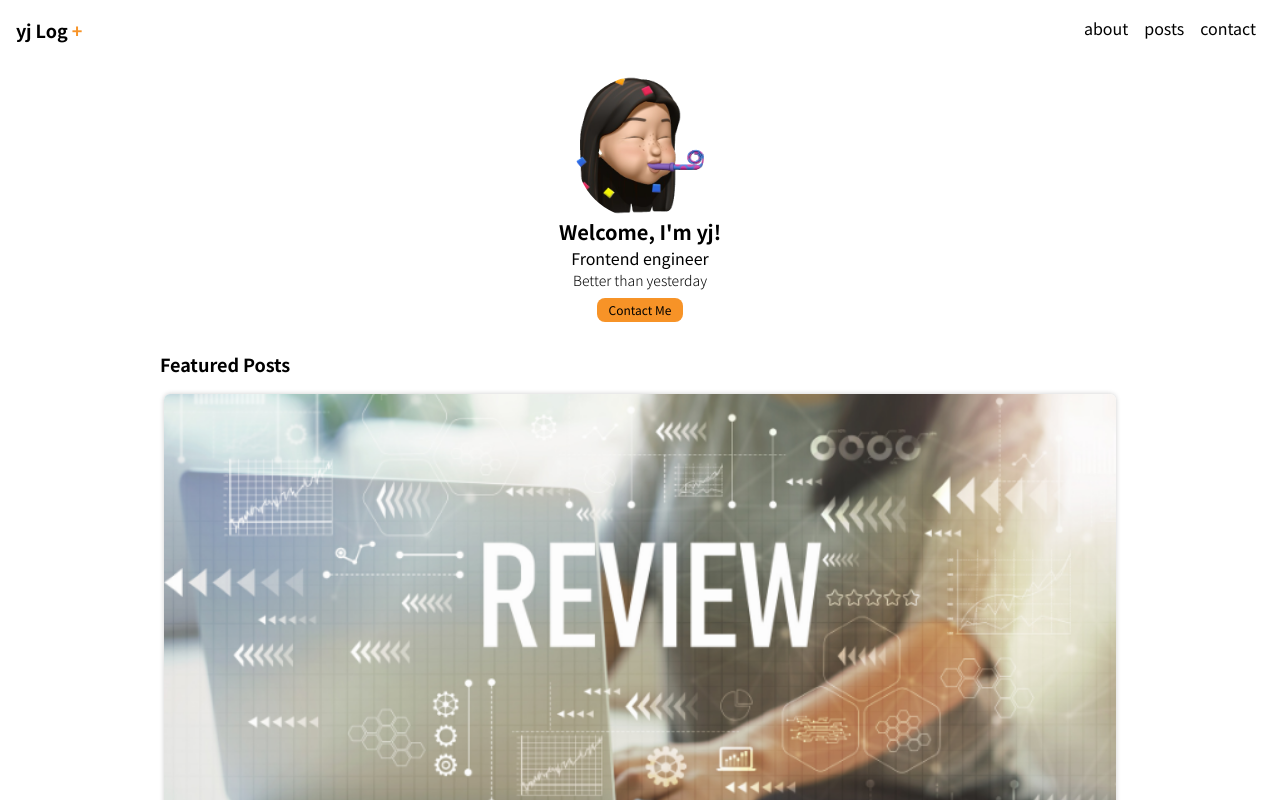
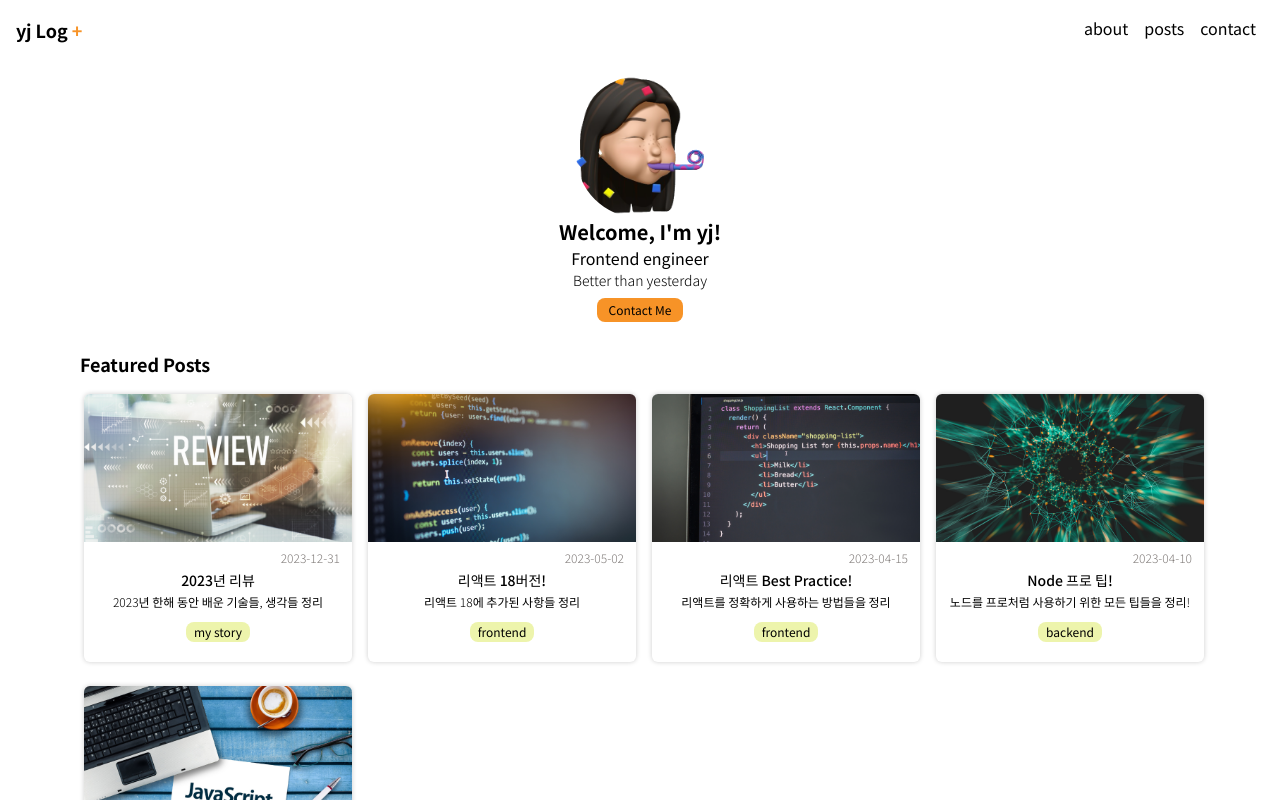
Before and after one commit to yjleeinkr/yj-log, a Next.js app: page / in a window 1280 px wide. Built offline with nearby package versions, Linux system fonts and the light colour scheme.

Commit message:
featured posts grid 컴포넌트로 분리 및 props 대신 async 컴포넌트로 만들어 data 가져오기

```diff
--- a/src/app/page.tsx
+++ b/src/app/page.tsx
@@ -1,17 +1,14 @@
 import Profile from '@/components/Profile';
-import { getFeaturedOrNot } from '@/service/posts';
 import FeaturedPosts from '@/components/FeaturedPosts';
 import PostsSlide from '@/components/PostsSlide';
 
-export default async function Home() {
-  const featuredPost = await getFeaturedOrNot(true);
-  const allPosts = await getFeaturedOrNot(false);
-
+export default function Home() {
   return (
-    <div className="max-w-[90%] lg:max-w-[85%] xl:max-w-[75%] m-zero-auto">
+    <>
       <Profile />
-      <FeaturedPosts posts={featuredPost} />
-      <PostsSlide posts={allPosts} />
-    </div>
+      {/* @ts-expect-error Server Component */}
+      <FeaturedPosts />
+      {/* <PostsSlide posts={allPosts} /> */}
+    </>
   );
 }
--- a/src/components/FeaturedPosts.tsx
+++ b/src/components/FeaturedPosts.tsx
@@ -1,15 +1,13 @@
 import { PostProps } from '@/service/posts';
-import PostCard from '@/components/PostCard';
+import { getFeaturedOrNot } from '@/service/posts';
+import PostGrid from './PostGrid';
 
-export default function FeaturedPosts({ posts }: { posts: PostProps[] }) {
+export default async function FeaturedPosts() {
+  const posts = await getFeaturedOrNot(true);
   return (
-    <section>
+    <section className="px-5 md:px-20">
       <h1 className="text-lg font-semibold py-3">Featured Posts</h1>
-      <div className="flex flex-wrap justify-center sm:justify-start">
-        {posts.map((post, i) => (
-          <PostCard post={post} version="md" key={i} />
-        ))}
-      </div>
+      <PostGrid posts={posts} />
     </section>
   );
 }
--- /dev/null
+++ b/src/components/PostGrid.tsx
@@ -0,0 +1,17 @@
+import PostCard from '@/components/PostCard';
+import { PostProps } from '@/service/posts';
+
+type Props = {
+  posts: PostProps[];
+};
+export default function PostGrid({ posts }: Props) {
+  return (
+    <ul className="grid gap-4 grid-cols-1 sm:grid-cols-2 md:grid-cols-3 lg:grid-cols-4">
+      {posts.map((post, i) => (
+        <li>
+          <PostCard post={post} key={i} />
+        </li>
+      ))}
+    </ul>
+  );
+}
```
